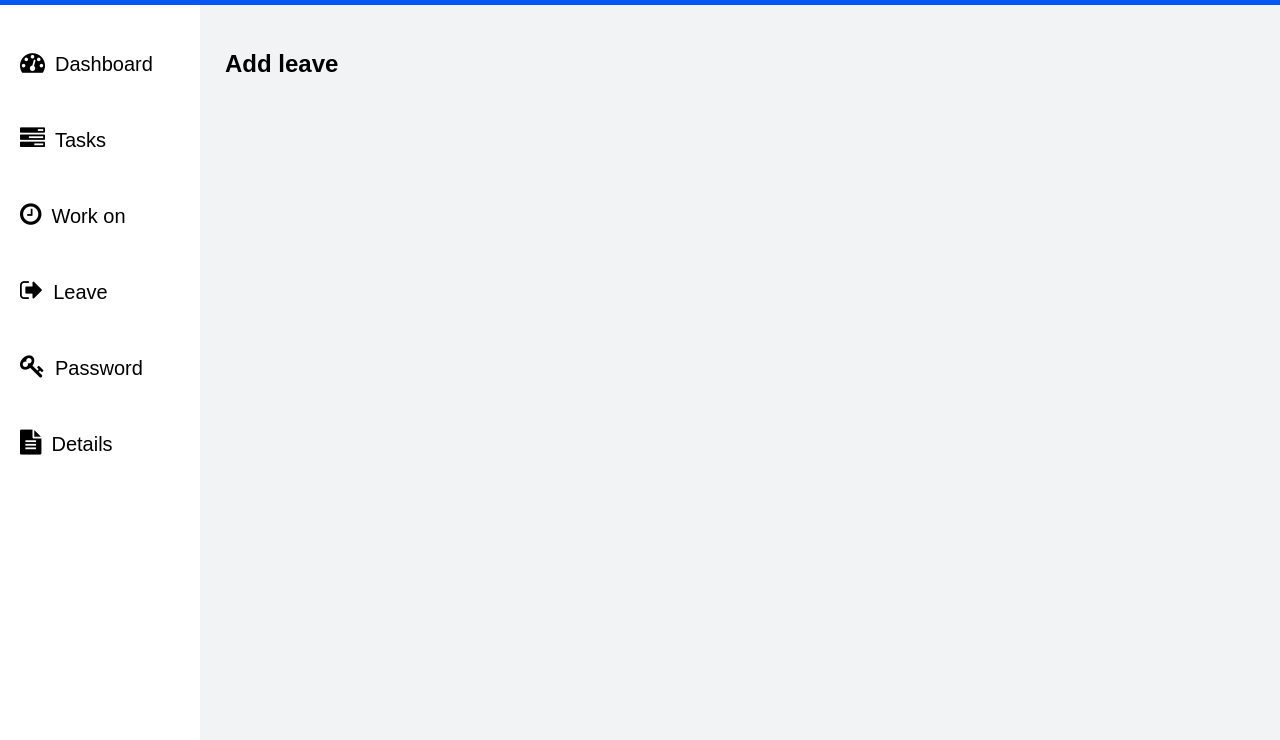
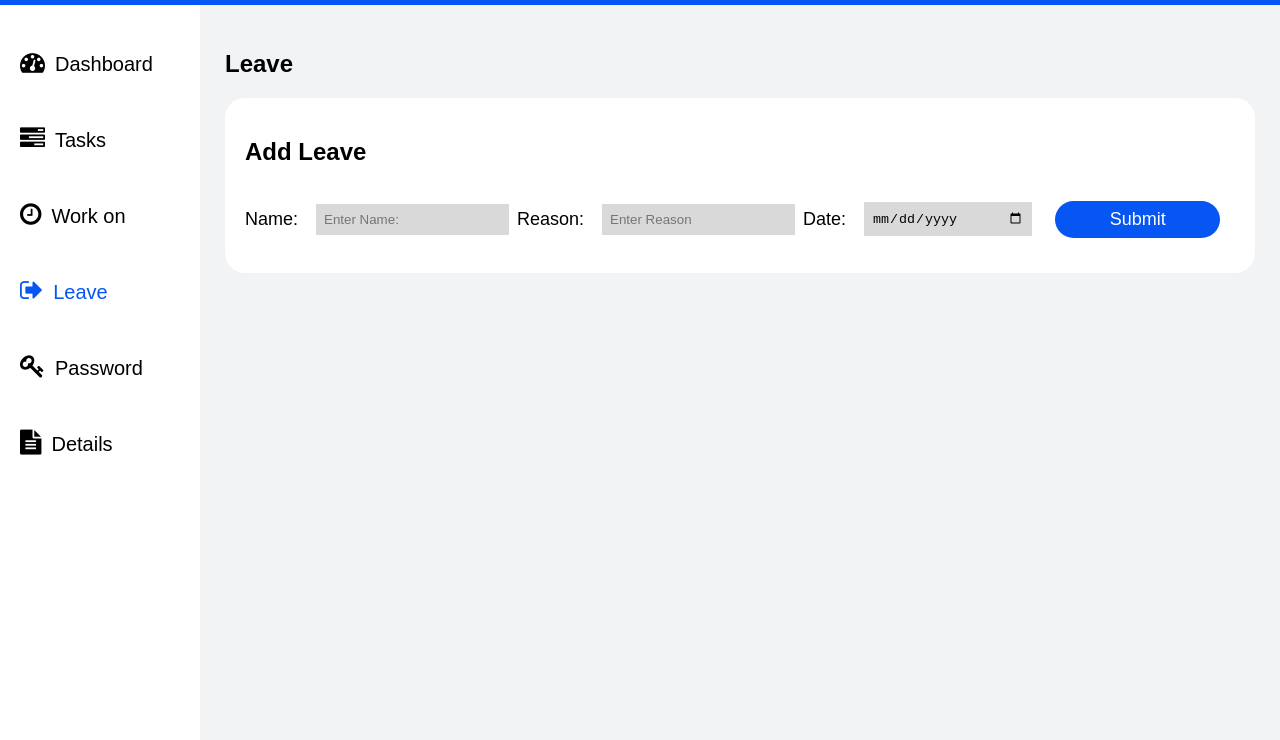
Before and after one commit to Nishchay-Gajera/EMS-Toggleit, a plain HTML site: page leave.html in a window 1280 px wide. Shown: the part 60-800 px from the top of the page. Drawn offline with Linux system fonts and the light colour scheme.

Commit message:
commit 5-6-23

```diff
--- a/leave.html
+++ b/leave.html
@@ -26,8 +26,37 @@
         </div>
 
         <div class="content">
-            <h2>Add leave</h2>
+            <h2>Leave</h2>
+            <div class="form-container">
+                <h2>Add Leave</h2>
+                <form class="form-tasks">
+                  <label for="name">Name:</label>
+                  <input type="text" id="name" name="name" placeholder="Enter Name:" required>
+
+                  <label for="leave-reason">Reason:</label>
+                  <input type="text" id="leave-reason" name="leave-reason" placeholder="Enter Reason" required>
+
+                  <label for="phone">Date:</label>
+                  <input type="date" id="date" name="date" required>
+
+                  <button type="submit">Submit</button>
+                </form>
+              </div>
         </div>
     </div>
+    <script>
+        // Get the current page URL
+        const currentUrl = window.location.pathname;
+
+        // Get all the sidebar links
+        const sidebarLinks = document.querySelectorAll('.sidebar a');
+
+        // Loop through the links and check if the URL matches
+        sidebarLinks.forEach(link => {
+            if (link.getAttribute('href') === currentUrl) {
+                link.classList.add('active');
+            }
+        });
+    </script>
 </body>
 </html>
--- a/style/dashboard.css
+++ b/style/dashboard.css
@@ -44,10 +44,12 @@ body {
   padding: 25px 0;
   font-size: 20px;
 }
-
 .sidebar a:hover {
   color: #0556F3;
   transition: 0.6s;
+}
+.sidebar a.active {
+  color: #0556F3;
 }
 .content {
   grid-area: content;
```
Also changed, not shown: dashboard.html (+14 -0 lines), details.html (+14 -0 lines), index.html (+2 -2 lines), password.html (+15 -1 lines), task.html (+14 -0 lines), workon.html (+16 -2 lines).
